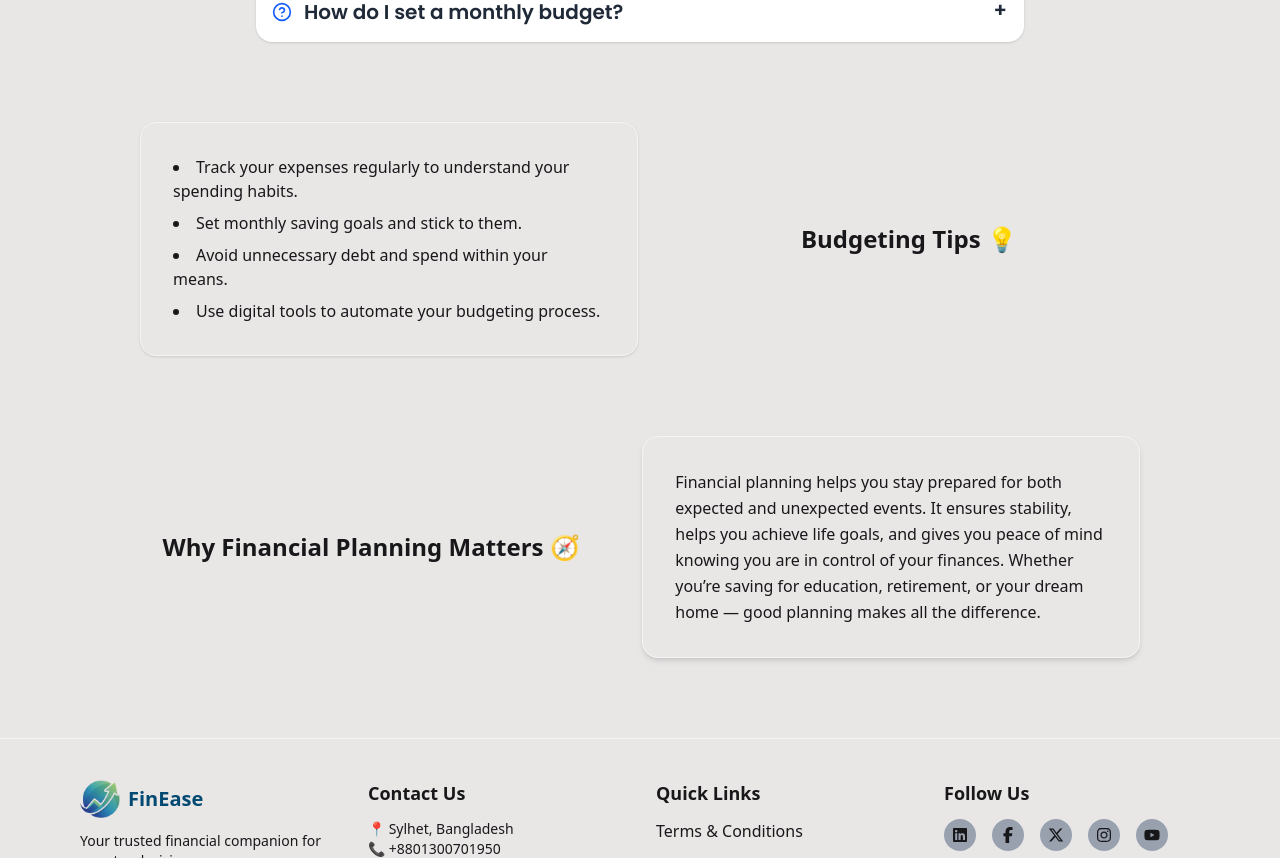
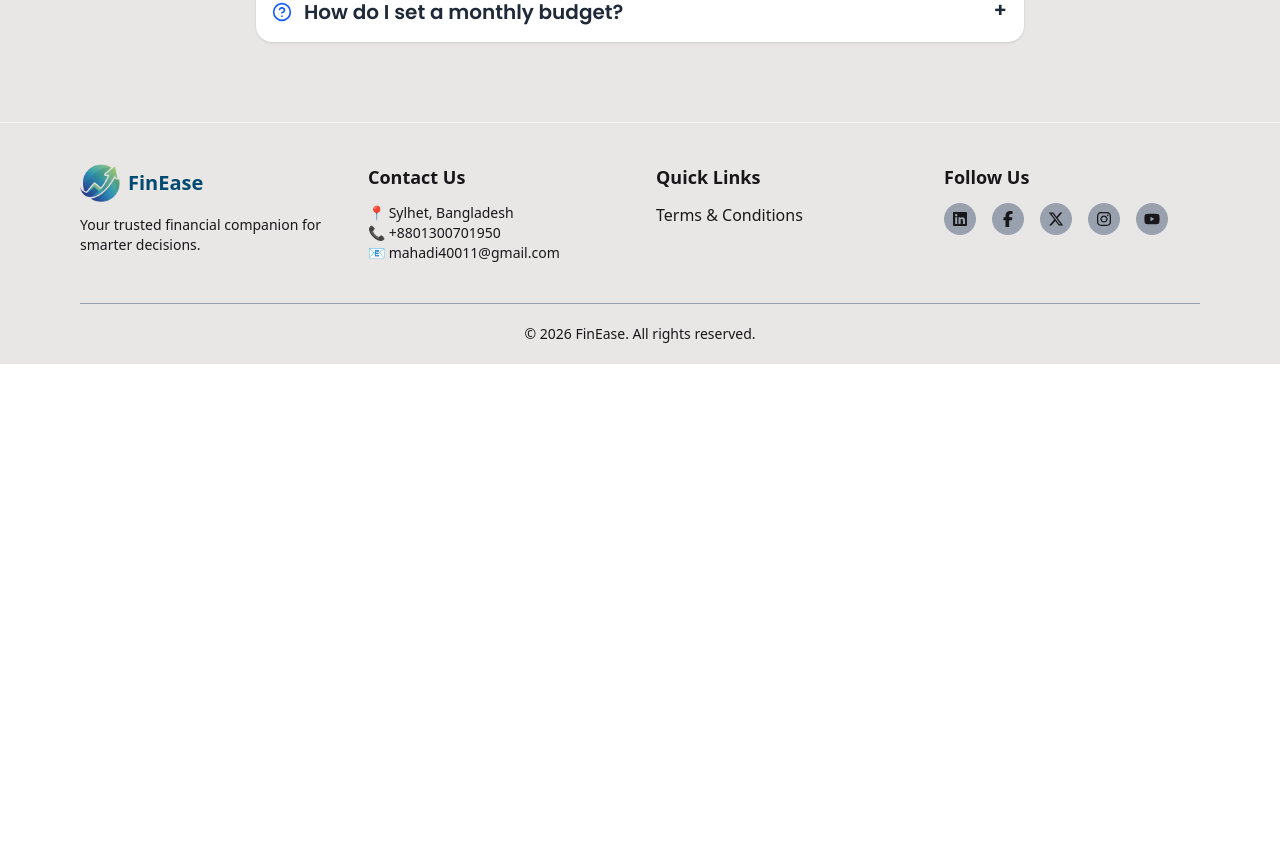
Before and after one commit to mahadi40011/FinEase-Client-Side, a React (Vite) app: page / in a window 1280 px wide. Shown: the part 2358-3216 px from the top of the page. After the commit the page ends 2722 px from the top, so only its background shows below. Built offline with nearby package versions, Linux system fonts and the light colour scheme; no server answers.

Commit message:
Delete 2 components

```diff
--- a/src/components/BudgetingTips/BudgetingTips.jsx
+++ /dev/null
@@ -1,21 +0,0 @@
-import React from 'react';
-
-const BudgetingTips = () => {
-  return (
-    <div>
-      <section className="flex flex-col md:flex-row-reverse gap-10 justify-center items-center max-w-[1000px] mx-auto">
-        <h2 className="text-2xl text-center font-semibold w-full">Budgeting Tips 💡</h2>
-        <ul className="list-disc list-inside w-full space-y-2 border border-gray-100 shadow-sm p-8 rounded-2xl">
-          <li>
-            Track your expenses regularly to understand your spending habits.
-          </li>
-          <li>Set monthly saving goals and stick to them.</li>
-          <li>Avoid unnecessary debt and spend within your means.</li>
-          <li>Use digital tools to automate your budgeting process.</li>
-        </ul>
-      </section>
-    </div>
-  );
-};
-
-export default BudgetingTips;
--- a/src/components/FinancialPlanning/FinancialPlanning.jsx
+++ /dev/null
@@ -1,22 +0,0 @@
-import React from 'react';
-
-const FinancialPlanning = () => {
-  return (
-    <div>
-      <section className="flex flex-col md:flex-row gap-10 justify-center items-center max-w-[1000px] mx-auto">
-        <h2 className="text-2xl text-center font-semibold w-full ">
-          Why Financial Planning Matters 🧭
-        </h2>
-        <p className="border w-full border-gray-100 p-8 rounded-2xl shadow-md leading-relaxed">
-          Financial planning helps you stay prepared for both expected and
-          unexpected events. It ensures stability, helps you achieve life goals,
-          and gives you peace of mind knowing you are in control of your
-          finances. Whether you’re saving for education, retirement, or your
-          dream home — good planning makes all the difference.
-        </p>
-      </section>
-    </div>
-  );
-};
-
-export default FinancialPlanning;
--- a/src/pages/Home/Home.jsx
+++ b/src/pages/Home/Home.jsx
@@ -1,8 +1,6 @@
 import React from "react";
 import Banner from "../../components/Home/Banner/Banner";
 import Overview from "../../components/Home/Overview/Overview";
-import BudgetingTips from "../../components/BudgetingTips/BudgetingTips";
-import FinancialPlanning from "../../components/FinancialPlanning/FinancialPlanning";
 import Features from "../../components/Home/Features/Features";
 import Statistics from "../../components/Home/Statistics/Statistics";
 import Testimonials from "../../components/Home/Testimonials/Testimonials";
@@ -22,10 +20,6 @@ const Home = () => {
       <Testimonials />
 
       <FAQ/>
-
-      <BudgetingTips />
-
-      <FinancialPlanning />
     </div>
   );
 };
```
